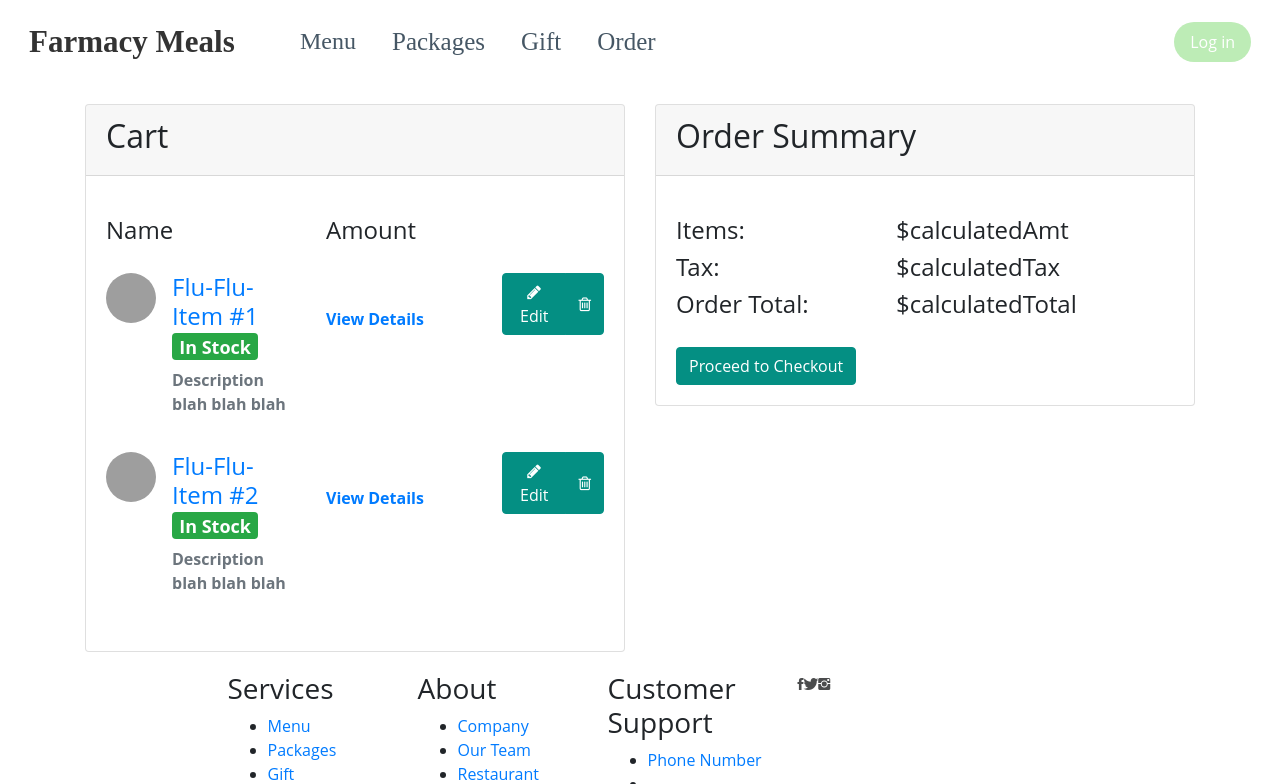
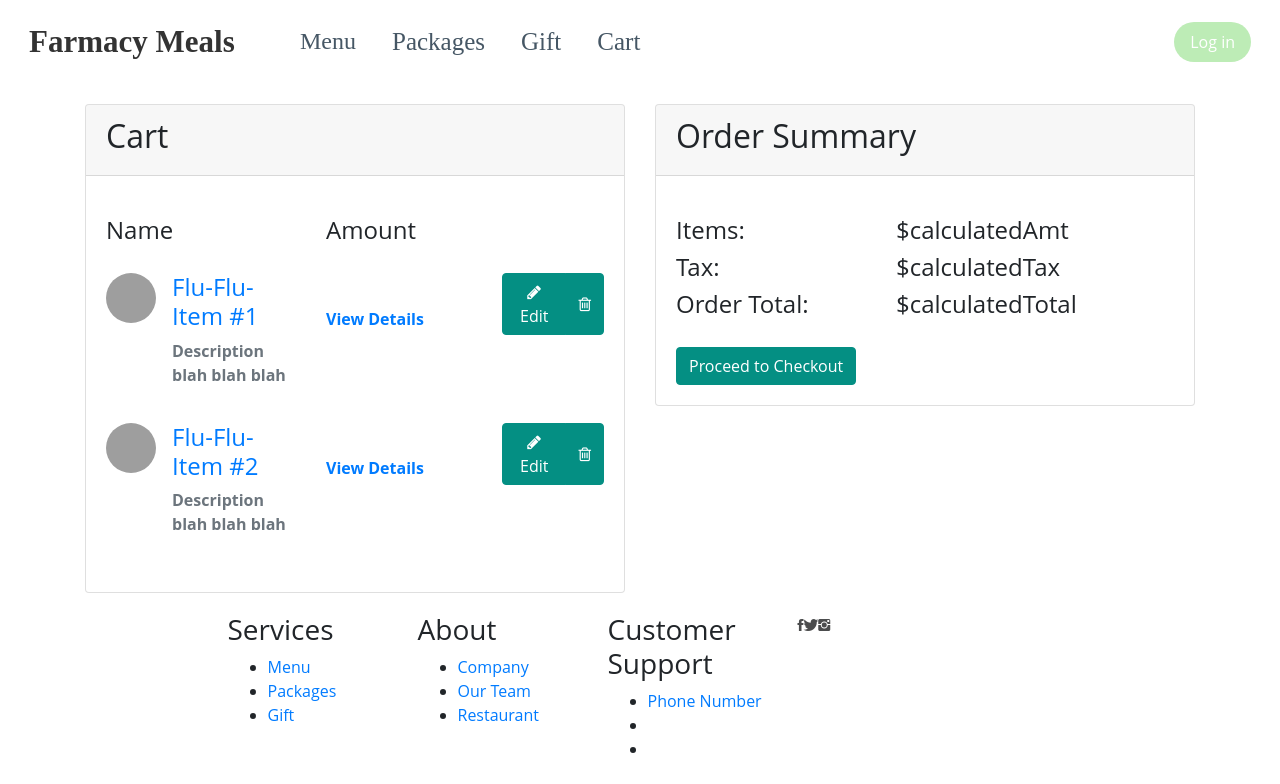
Before and after one commit to sicoyle/Healthy_Meals, a Flask app: page /cart in a window 1280 px wide. Shown: the top 784 px of the page. After the commit the page ends 753 px from the top, so only its background shows below. Run offline with Flask 2, Linux system fonts and the light colour scheme; parts of the project's set-up code (start-up, migrations or seed data) failed here and were passed over; some libraries are stand-ins or nearby versions; grey boxes are pictures that could not be loaded.

Commit message:
changed order to cart in header. Got rid of in stock in /cart route

```diff
--- a/app/templates/cart.html
+++ b/app/templates/cart.html
@@ -17,7 +17,7 @@
     <body>
         <div>
             <nav class="navbar navbar-light navbar-expand-lg navigation-clean-button" style="padding: 14px;">
-                <div class="container-fluid"><a class="navbar-brand" href="/zac"
+                <div class="container-fluid"><a class="navbar-brand" href="/"
                         style="height: 47px;margin: 0px;font-size: 31px;font-family: Artifika, serif;width: 253px;padding: 0px;">Farmacy
                         Meals</a><button class="navbar-toggler" data-toggle="collapse" data-target="#navcol-1"><span
                             class="sr-only">Toggle navigation</span><span class="navbar-toggler-icon"></span></button>
@@ -30,7 +30,7 @@
                             <li class="nav-item" role="presentation"><a class="nav-link" href="#"
                                     style="font-size: 25px;font-family: 'Noto Serif KR', serif;">Gift</a></li>
                             <li class="nav-item" role="presentation"><a class="nav-link" href="/cart"
-                                    style="font-size: 25px;font-family: 'Noto Serif KR', serif;">Order</a></li>
+                                    style="font-size: 25px;font-family: 'Noto Serif KR', serif;">Cart</a></li>
                         </ul>
 
                         <span class="ml-auto navbar-text actions"> <a class="btn btn-light action-button" role="button"
@@ -73,7 +73,7 @@
                                         <div class="media">
                                             <div><img class="rounded-circle mr-3" src="assets/img/user-photo3.jpg" width="50" height="50"></div>
                                             <div class="media-body">
-                                                <h4><a href="#">Flu-Flu-Item #1</a><span class="badge badge-success">In Stock</span></h4>
+                                                <h4><a href="#">Flu-Flu-Item #1</a></h4>
                                                 <p class="text-muted">Description blah blah blah<br>
     </p>
                                             </div>
@@ -93,7 +93,7 @@
                                         <div class="media">
                                             <div><img class="rounded-circle mr-3" src="assets/img/user-photo4.jpg" width="50" height="50"></div>
                                             <div class="media-body">
-                                                <h4><a href="#">Flu-Flu- Item #2</a><span class="badge badge-success">In Stock</span></h4>
+                                                <h4><a href="#">Flu-Flu- Item #2</a></h4>
                                                 <p class="text-muted">Description blah blah blah</p>
                                             </div>
                                         </div>
```
